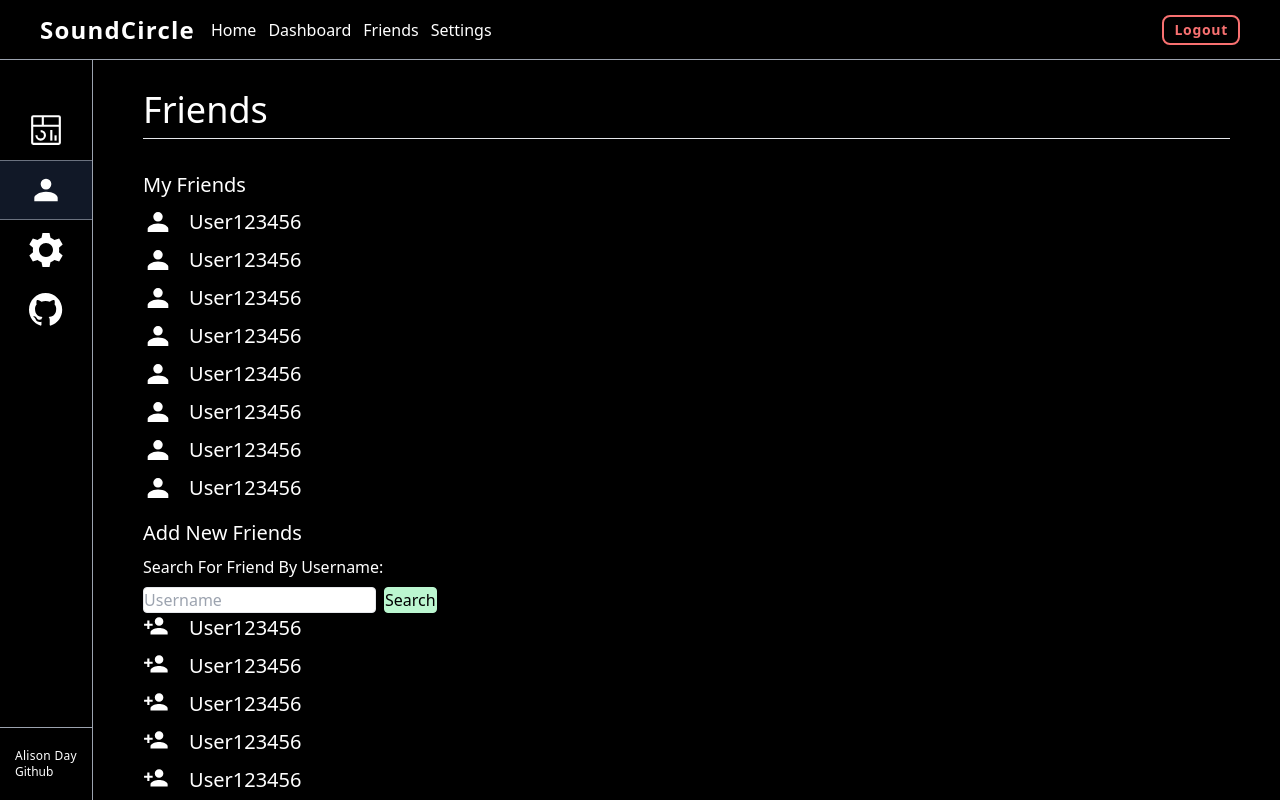
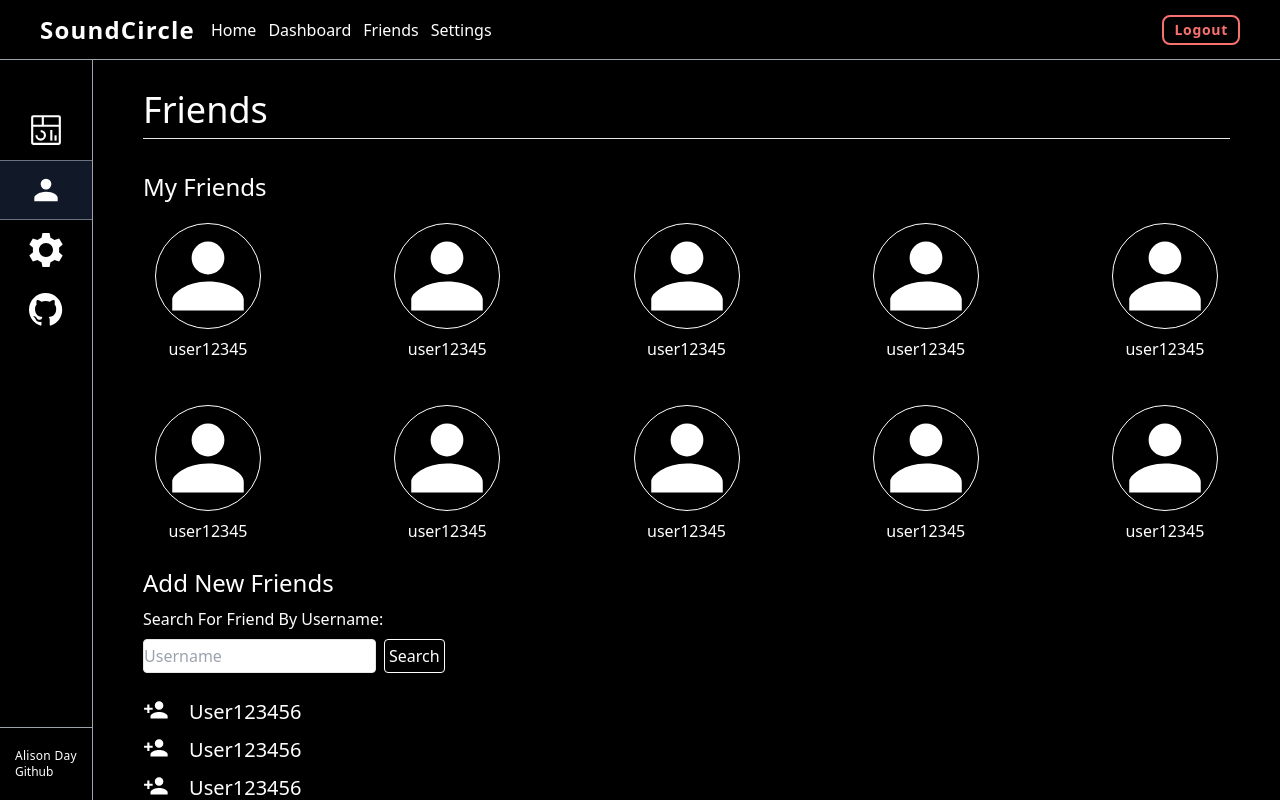
Before and after one commit to aday2418/startup, a Next.js app: page /dashboard/friends in a window 1280 px wide. Built offline with nearby package versions, Linux system fonts and the light colour scheme.

Commit message:
Finished css styling

```diff
--- /dev/null
+++ b/src/app/dashboard/friends/FriendBlock.jsx
@@ -0,0 +1,11 @@
+export default function FriendBlock({username, picture}){
+    return(
+        <div className='flex flex-col w-[130px] p-3 gap-2'>
+            <div className='border rounded-full border-white'>
+                {picture}
+            </div>
+            <p className="text-center">{username}</p>
+
+        </div>
+    )
+}
--- /dev/null
+++ b/src/app/dashboard/friends/FriendGrid.jsx
@@ -0,0 +1,26 @@
+import Friend from "@/components/icons/Friend"
+import FriendBlock from "./FriendBlock"
+
+export default function FriendGrid(){
+    return(
+        <div className='flex flex-col gap-8 w-full'>
+                    <div className="flex w-full h-[150px] justify-between">
+                        <FriendBlock username="user12345" picture={<Friend fillColor="#FFFFFF"/>}/>
+                        <FriendBlock username="user12345" picture={<Friend fillColor="#FFFFFF"/>}/>
+                        <FriendBlock username="user12345" picture={<Friend fillColor="#FFFFFF"/>}/>
+                        <FriendBlock username="user12345" picture={<Friend fillColor="#FFFFFF"/>}/>
+                        <FriendBlock username="user12345" picture={<Friend fillColor="#FFFFFF"/>}/>
+
+
+                    </div>
+                    <div className="flex w-full h-[150px] justify-between">
+                        <FriendBlock username="user12345" picture={<Friend fillColor="#FFFFFF"/>}/>
+                        <FriendBlock username="user12345" picture={<Friend fillColor="#FFFFFF"/>}/>
+                        <FriendBlock username="user12345" picture={<Friend fillColor="#FFFFFF"/>}/>
+                        <FriendBlock username="user12345" picture={<Friend fillColor="#FFFFFF"/>}/>
+                        <FriendBlock username="user12345" picture={<Friend fillColor="#FFFFFF"/>}/>
+
+                    </div>
+                </div>
+    )
+}
--- a/src/app/dashboard/friends/Row.jsx
+++ b/src/app/dashboard/friends/Row.jsx
@@ -1,9 +1,8 @@
-import Friend from "@/components/icons/Friend"
 export default function Row({image, name, size}){
     return(
-        <div className={`flex flex-row ${size} h-[30px] items-center text-xl gap-4`}>
-                        {image}
-                        <p className='text-white'>{name}</p>
-                    </div>
+        <button className={`flex flex-row ${size} h-[30px] items-center text-xl gap-4`}>
+            {image}
+            <p className='text-white'>{name}</p>
+        </button>
     )
 }
--- a/src/app/dashboard/friends/page.jsx
+++ b/src/app/dashboard/friends/page.jsx
@@ -3,28 +3,21 @@ import PageInfo from '../PageInfo'
 import Friend from '@/components/icons/Friend'
 import Row from './Row'
 import AddFriend from '@/components/icons/AddFriend'
+import FriendGrid from './FriendGrid'
 
 export default function Friends() {
   return (
         <PageInfo title="Friends">
-            <div className='flex flex-col'>
-                <h1 className='text-white text-xl mb-2'>My Friends</h1>
-                <div className='flex flex-col gap-2'>
-                    <Row image={<Friend fillColor="#FFFFFF"/>} size="h-[30px]" name="User123456"/>
-                    <Row image={<Friend fillColor="#FFFFFF"/>} size="h-[30px]" name="User123456"/>
-                    <Row image={<Friend fillColor="#FFFFFF"/>} size="h-[30px]" name="User123456"/>
-                    <Row image={<Friend fillColor="#FFFFFF"/>} size="h-[30px]" name="User123456"/>
-                    <Row image={<Friend fillColor="#FFFFFF"/>} size="h-[30px]" name="User123456"/>
-                    <Row image={<Friend fillColor="#FFFFFF"/>} size="h-[30px]" name="User123456"/>
-                    <Row image={<Friend fillColor="#FFFFFF"/>} size="h-[30px]" name="User123456"/>
-                    <Row image={<Friend fillColor="#FFFFFF"/>} size="h-[30px]" name="User123456"/>
-                </div>
-                <h1 className='text-white mt-4 text-xl mb-2'>Add New Friends</h1>
+            <div className='flex flex-col text-white'>
+                <h1 className='text-2xl mb-2'>My Friends</h1>
+                <FriendGrid/>
+
+                <h1 className='text-white mt-4 text-2xl mt-6 mb-2'>Add New Friends</h1>
                 <div className='flex flex-col gap-2'>
                     <p className='text-white'>Search For Friend By Username: </p>
-                    <div className='flex flex-row gap-2 '>
+                    <div className='flex flex-row gap-2 mb-6'>
                         <input className='border rounded' type="text" placeholder="Username"/>
-                        <button className='bg-green-200 border rounded border-green-200'>Search</button>
+                        <button className='border rounded border-white p-1 hover:bg-gray-700'>Search</button>
                     </div>
 
                 </div>
@@ -34,6 +27,8 @@ export default function Friends() {
                     <Row image={<AddFriend fillColor="#FFFFFF"/>} size="h-[30px]" name="User123456"/>
                     <Row image={<AddFriend fillColor="#FFFFFF"/>} size="h-[30px]" name="User123456"/>
                     <Row image={<AddFriend fillColor="#FFFFFF"/>} size="h-[30px]" name="User123456"/>
+                    <Row image={<AddFriend fillColor="#FFFFFF"/>} size="h-[30px]" name="User123456"/>
+
                 </div>
             </div>
         </PageInfo>
@@ -41,56 +36,13 @@ export default function Friends() {
 }
 
 //Come back and replace the friend SVG with profile pictures
-
-/*    <div>
-
-        <main>
-        <h2>Friends</h2>
-        <table>
-            <tr>
-            <td><img src="/src/images/friends.svg" alt="Friend Icon" width="20"/></td>
-            <td>JohnyCash2123</td>
-            </tr>
-            <tr>
-            <td><img src="/src/images/friends.svg" alt="Friend Icon" width="20"/></td>
-            <td>RockLover2240</td>
-            </tr>
-            <tr>
-            <td><img src="/src/images/friends.svg" alt="Friend Icon" width="20"/></td>
-            <td>SoundMixer1231</td>
-            </tr>
-            <tr>
-            <td><img src="/src/images/friends.svg" alt="Friend Icon" width="20"/></td>
-            <td>JustinMusic1231</td>
-            </tr>
-            <tr>
-            <td><img src="/src/images/friends.svg" alt="Friend Icon" width="20"/></td>
-            <td>ClassicalBangers04</td>
-            </tr>
-        </table>
-        <hr/>
-        <h2>Add New Friends</h2>
-        <form>
-            <div>
-            <label for="name">Search For New Friends: </label>
-            <span><input type="text" id="friendSearch" placeholder="Enter Friend's Username"/> <button type="submit"> Search </button></span>
-            </div>
-        </form>
-        <br/>
-        <table>
-            <tr>
-                <td><button><img src="/src/images/addFriend.svg" alt="Add Friend Icon" width="20"/></button></td>
-                <td> <p>NewFriendToBeAdded23491</p></td>
-            </tr>
-        </table>
-        </main>
-        <br/>
-
-        <footer>
-        <hr />
-        <span class="text-reset">Alison Day</span>
-        <br />
-        <a href="https://github.com/aday2418/startup">GitHub for SoundCircle</a>
-        </footer>
-    </div>
-*/
+/*<div className='flex flex-col gap-2'>
+                    <Row image={<Friend fillColor="#FFFFFF"/>} size="h-[30px]" name="User123456"/>
+                    <Row image={<Friend fillColor="#FFFFFF"/>} size="h-[30px]" name="User123456"/>
+                    <Row image={<Friend fillColor="#FFFFFF"/>} size="h-[30px]" name="User123456"/>
+                    <Row image={<Friend fillColor="#FFFFFF"/>} size="h-[30px]" name="User123456"/>
+                    <Row image={<Friend fillColor="#FFFFFF"/>} size="h-[30px]" name="User123456"/>
+                    <Row image={<Friend fillColor="#FFFFFF"/>} size="h-[30px]" name="User123456"/>
+                    <Row image={<Friend fillColor="#FFFFFF"/>} size="h-[30px]" name="User123456"/>
+                    <Row image={<Friend fillColor="#FFFFFF"/>} size="h-[30px]" name="User123456"/>
+                </div>*/
--- a/src/app/dashboard/page.jsx
+++ b/src/app/dashboard/page.jsx
@@ -26,7 +26,7 @@ export default function Dahsboard() {
           <div className='flex justify-between w-full items-center pb-8'>
             <div className='flex flex-col'>
                 <h1 className="text-3xl ">Firstname Lastname</h1>
-                <p className="text-md ">username12345 | 115 Friends</p>
+                <p className="text-md ">username12345 | 10 Friends</p>
             </div>
             <button className='flex items-center border rounded-lg border-white justify-center w-[160px] h-[40px] p-2 hover:bg-gray-700'>Refresh API Data</button>
 
```
